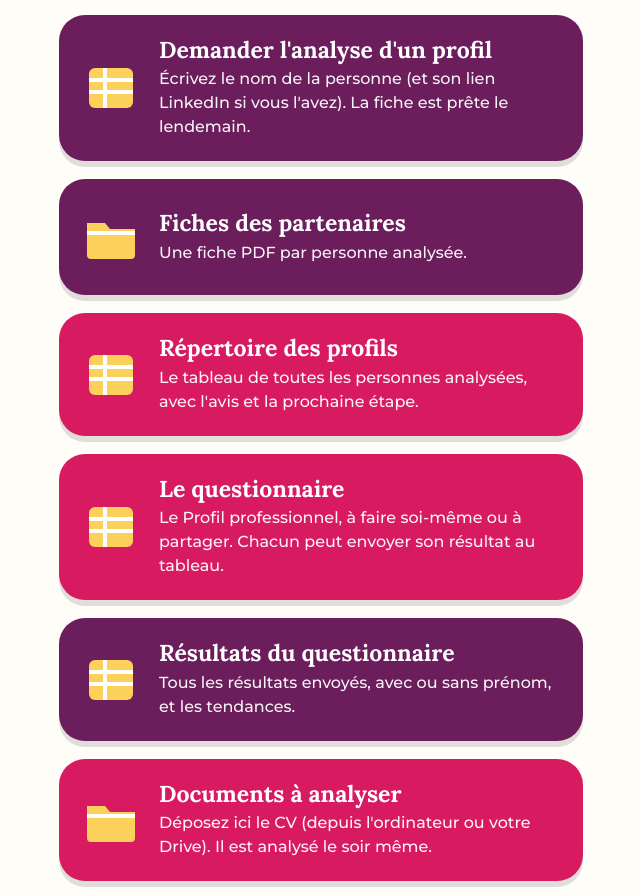
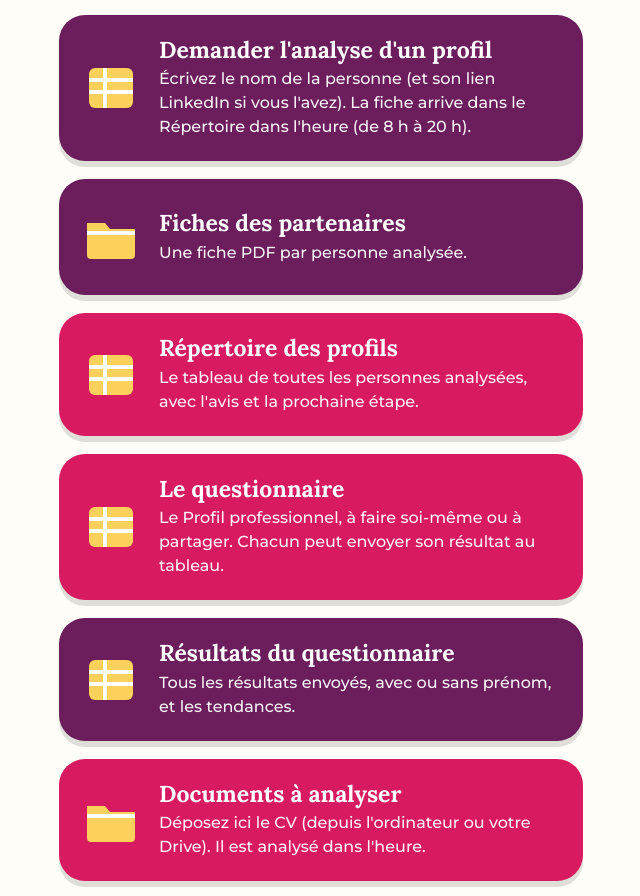
Before and after one commit to AnalScopie/civipedia-territoires, a plain HTML site: page couleur-talents/corine.html in a window 1280 px wide. Shown: the part 436-1332 px from the top of the page, without its empty margins (319-959 px from the left). Drawn offline with Linux system fonts and the light colour scheme.

Commit message:
Espace administrateur : analyse dans l'heure
Co-Authored-By: Claude Opus 5.5 <noreply@anthropic.com>
Claude-Session: https://claude.ai/code/session_01CiTsUHbqzuY98BxvVTUtNE

```diff
--- a/couleur-talents/corine.html
+++ b/couleur-talents/corine.html
@@ -60,12 +60,12 @@ footer{text-align:center;font-size:14px;color:#6b5f66;padding:0 18px 30px}
 var DOSSIER = '<path d="M8 18h18l5 6h25v26a4 4 0 0 1-4 4H12a4 4 0 0 1-4-4z" fill="#FCD15B"/><path d="M8 28h48" stroke="#fff" stroke-width="4"/>';
 var TABLEAU = '<rect x="10" y="12" width="44" height="40" rx="6" fill="#FCD15B"/><path d="M10 24h44M10 36h44M26 12v40" stroke="#fff" stroke-width="4"/>';
 var OUTILS = [
-  { titre: "Demander l'analyse d'un profil", texte: "Écrivez le nom de la personne (et son lien LinkedIn si vous l'avez). La fiche est prête le lendemain.", lien: "https://docs.google.com/spreadsheets/d/1VoNa1jNLr5-b3z4BOlDVWT-noDNPcu9oHuQOkEo027c/edit#gid=50", classe: "b1", icone: TABLEAU },
+  { titre: "Demander l'analyse d'un profil", texte: "Écrivez le nom de la personne (et son lien LinkedIn si vous l'avez). La fiche arrive dans le Répertoire dans l'heure (de 8 h à 20 h).", lien: "https://docs.google.com/spreadsheets/d/1VoNa1jNLr5-b3z4BOlDVWT-noDNPcu9oHuQOkEo027c/edit#gid=50", classe: "b1", icone: TABLEAU },
   { titre: "Fiches des partenaires", texte: "Une fiche PDF par personne analysée.", lien: "https://drive.google.com/drive/folders/1VtR93HMY6_ngwbR14RlAusVXTHt0A3VB", classe: "b1", icone: DOSSIER },
   { titre: "Répertoire des profils", texte: "Le tableau de toutes les personnes analysées, avec l'avis et la prochaine étape.", lien: "https://docs.google.com/spreadsheets/d/1VoNa1jNLr5-b3z4BOlDVWT-noDNPcu9oHuQOkEo027c/edit", classe: "b2", icone: TABLEAU },
   { titre: "Le questionnaire", texte: "Le Profil professionnel, à faire soi-même ou à partager. Chacun peut envoyer son résultat au tableau.", lien: "../profil-professionnel/", classe: "b2", icone: TABLEAU },
   { titre: "Résultats du questionnaire", texte: "Tous les résultats envoyés, avec ou sans prénom, et les tendances.", lien: "https://docs.google.com/spreadsheets/d/1FsMiH_kzXtVTL9WGEa4P-VWdvtvhbYbTK3sktzyLWH4/edit", classe: "b1", icone: TABLEAU },
-  { titre: "Documents à analyser", texte: "Déposez ici le CV (depuis l'ordinateur ou votre Drive). Il est analysé le soir même.", lien: "https://drive.google.com/drive/folders/1uLxEp7xKp2LZE3jMmGDx65STxXh1fLZ2", classe: "b2", icone: DOSSIER },
+  { titre: "Documents à analyser", texte: "Déposez ici le CV (depuis l'ordinateur ou votre Drive). Il est analysé dans l'heure.", lien: "https://drive.google.com/drive/folders/1uLxEp7xKp2LZE3jMmGDx65STxXh1fLZ2", classe: "b2", icone: DOSSIER },
   { titre: "Références et contexte", texte: "Présentations, catalogues et documents de Couleur Talents.", lien: "https://drive.google.com/drive/folders/11dG6kt2FESfWO5Hv41Ksz3APzdedmlX8", classe: "b3", icone: DOSSIER },
   { titre: "Comment tout est relié", texte: "Le schéma de Couleur Talents, avec tous les liens.", lien: "schema.html", classe: "b4", icone: '<rect x="22" y="22" width="20" height="20" fill="#FCD15B"/><rect x="4" y="26" width="10" height="12" fill="#fff"/><rect x="50" y="26" width="10" height="12" fill="#fff"/><rect x="27" y="4" width="10" height="10" fill="#fff"/><rect x="27" y="50" width="10" height="10" fill="#fff"/><path d="M14 32h8M42 32h8M32 14v8M42 42" stroke="#fff" stroke-width="3"/><path d="M32 42v8" stroke="#fff" stroke-width="3"/>' },
   { titre: "Tout le Drive Couleur Talents", texte: "Le dossier partagé complet.", lien: "https://drive.google.com/drive/folders/1xoB-foka3NMHlHD-PL1-Ksz-pPj5IWXe", classe: "b3", icone: DOSSIER }
```
